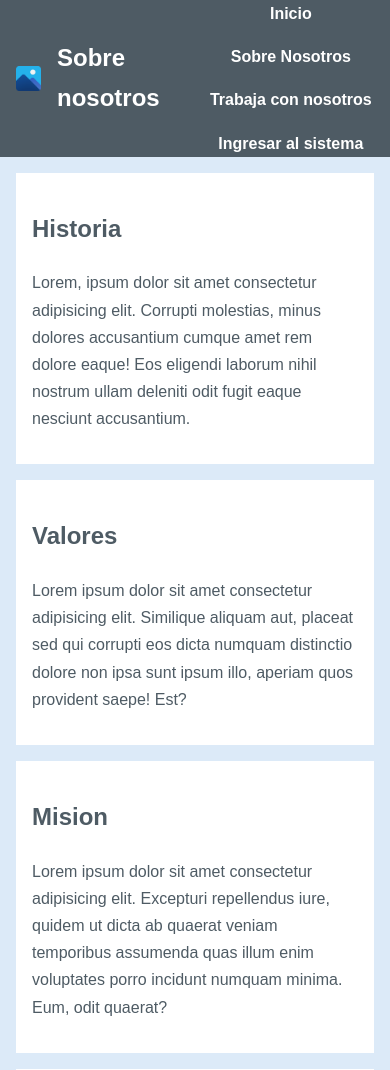
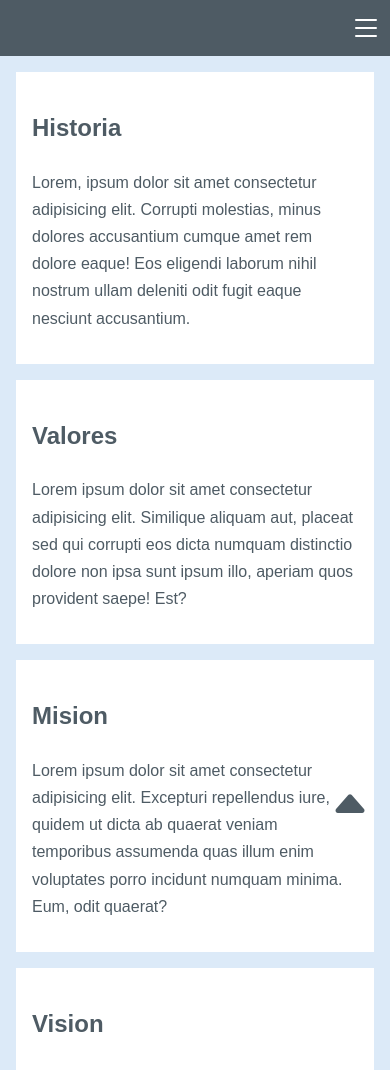
Before and after one commit to sideW-Nico/sistema-elvis-tek, a PHP site: page /sobreNosotros.html in a window 390 px wide. Shown: the top 1070 px of the page. Run offline with PHP 8.4, Linux system fonts and the light colour scheme.

Commit message:
feat: Implementando responsive inicial

```diff
--- a/proyecto/assets/css/global.css
+++ b/proyecto/assets/css/global.css
@@ -28,7 +28,11 @@ header {
   background-color: var(--oscuro);
   color: var(--blancoPuro);
   min-height: 3.5rem;
+  position: sticky;
+  top: 0px;
+  z-index: 100;
 }
+
 
 header h1 {
   color: var(--blancoPuro);
@@ -45,7 +49,11 @@ nav {
   margin-left: 2rem;
 }
 
-nav ul {
+.btnMenu, .btnCerrarMenu {
+  display: none;
+}
+
+.listaNavegacion {
   display: flex;
   justify-content: center;
   align-items: stretch;
@@ -97,9 +105,27 @@ h6 {
   color: var(--oscuro);
 }
 
-.botonNavegacion:active {
+.botonNavegacion:active, .btnMenu:active {
   background-color: var(--gris);
   color: var(--oscuro);
+}
+
+.btnSubir {
+    position: fixed;
+    right: 1rem;
+    bottom: 1rem;
+    z-index: 99;
+    display: flex;
+    justify-content: center;
+    align-items: center;
+    width: 3rem;
+    height: 3rem;
+    text-decoration: none;
+}
+
+.btnSubir i {
+    color: var(--oscuro);
+    font-size: 2.5rem;
 }
 
 section {
@@ -167,3 +193,56 @@ footer a:focus {
 footer a:active {
   color: var(--gris);
 }
+
+@media (max-width: 480px) {
+  .logo {
+    display: none;
+  }
+
+  header h1 {
+    display: none;
+  }
+
+  nav {
+    margin-left: auto;
+    align-items: center;
+  }
+
+  .btnMenu, .btnCerrarMenu {
+    display: flex;
+    align-items: center;
+    background-color: var(--oscuro);
+    border: none;
+    padding: 0 0.5rem;
+    height: 100%;
+  }
+
+  .btnMenu img, .btnCerrarMenu img {
+    width: 2rem;
+    height: 2rem;
+    filter: brightness(0) invert(1);
+  }
+
+  .btnCerrarMenu {
+    display: none;
+  }
+
+  .listaNavegacion {
+    display: none;
+    position: fixed;
+    right: 0;
+    top: 3.5rem;
+    flex-direction: column;
+    justify-content: flex-start;
+    width: 50vw;
+    height: calc(100vh - 3.5rem);
+    background-color: var(--oscuro);
+    z-index: 100;
+  }
+
+  .listaNavegacion a {
+    justify-content: flex-start;
+    width: 100%;
+  }
+
+}
--- a/proyecto/assets/css/paginaInicio.css
+++ b/proyecto/assets/css/paginaInicio.css
@@ -3,7 +3,7 @@ h2 {
 }
 
 .imagenProducto {
-  max-width: 300px;
+  max-width: 50vw;
   height: auto;
 }
 
@@ -25,6 +25,7 @@ table {
 .listaProductos {
   flex-direction: row;
   justify-content: space-around;
+  flex-wrap: wrap;
 }
 
 .listaProductos li figure {
@@ -38,6 +39,7 @@ table {
 .listaTestimonios {
   flex-direction: row-reverse;
   justify-content: space-between;
+  flex-wrap: wrap;
 }
 
 .testimonio blockquote {
--- /dev/null
+++ b/proyecto/assets/js/barraNavegacion.js
@@ -0,0 +1,13 @@
+document.getElementById("btnMenu").addEventListener("click", function () {
+
+    document.querySelector(".listaNavegacion").style.display = "flex";
+    document.querySelector(".btnCerrarMenu").style.display = "flex";
+    document.querySelector(".btnMenu").style.display = "none";
+});
+
+document.getElementById("btnCerrarMenu").addEventListener("click", function () {
+
+    document.querySelector(".listaNavegacion").style.display = "none";
+    document.querySelector(".btnCerrarMenu").style.display = "none";
+    document.querySelector(".btnMenu").style.display = "flex";
+});
--- a/proyecto/sobreNosotros.html
+++ b/proyecto/sobreNosotros.html
@@ -6,6 +6,7 @@
     <meta name="viewport" content="width=device-width, initial-scale=1.0">
     <title>Sobre Nosotros</title>
 
+    <link rel="stylesheet" href="https://cdn.jsdelivr.net/npm/bootstrap-icons@1.13.1/font/bootstrap-icons.css">
     <link rel="stylesheet" href="assets/css/global.css">
 </head>
 
@@ -15,9 +16,18 @@
         <h1>Sobre nosotros</h1>
 
         <nav>
-            <ul>
+            <button class="btnMenu" id="btnMenu" type="button">
+                <img src="assets/img/list.svg" alt="Menú" class="iconoMenu">
+            </button>
+
+            <button class="btnCerrarMenu" id="btnCerrarMenu" type="button">
+                <img src="assets/img/x.svg" alt="Cerrar Menú" class="iconoMenu">
+            </button>
+
+            <ul class="listaNavegacion">
                 <li><a href="index.html" class="botonNavegacion">Inicio</a></li>
                 <li><a href="sobreNosotros.html" class="botonNavegacion">Sobre Nosotros</a></li>
+                <li><a href="contacto.html" class="botonNavegacion">Contáctanos</a></li>
                 <li><a href="trabajaConNosotros.html" class="botonNavegacion">Trabaja con nosotros</a></li>
                 <li><a href="login.html" class="botonNavegacion">Ingresar al sistema</a></li>
             </ul>
@@ -67,7 +77,9 @@
             </p>
         </section>
     </main>
-
+    <a href="#inicio" class="btnSubir">
+        <i class="bi bi-caret-up-fill"></i>
+    </a>
     <footer>
         <address>
             <a href="http://instagram.com">@todoenblanco</a>
@@ -77,6 +89,7 @@
         </address>
         <p>© 2026 Todo en Blanco</p>
     </footer>
+    <script src="assets/js/barraNavegacion.js"></script>
 </body>
 
 </html>
```
Also changed, not shown: proyecto/administrador.html (+71 -5 lines), proyecto/assets/css/globalSistema.css (+33 -0 lines), proyecto/assets/js/administrador.js (added, +9 -0 lines), proyecto/contacto.html (+14 -1 lines), proyecto/formularioExitoso.html (+14 -2 lines), proyecto/index.html (+17 -2 lines), proyecto/login.html (+14 -2 lines), proyecto/trabajaConNosotros.html (+14 -3 lines), proyecto/assets/img/caret-up-fill.svg (added), proyecto/assets/img/list.svg (added), proyecto/assets/img/x.svg (added).
